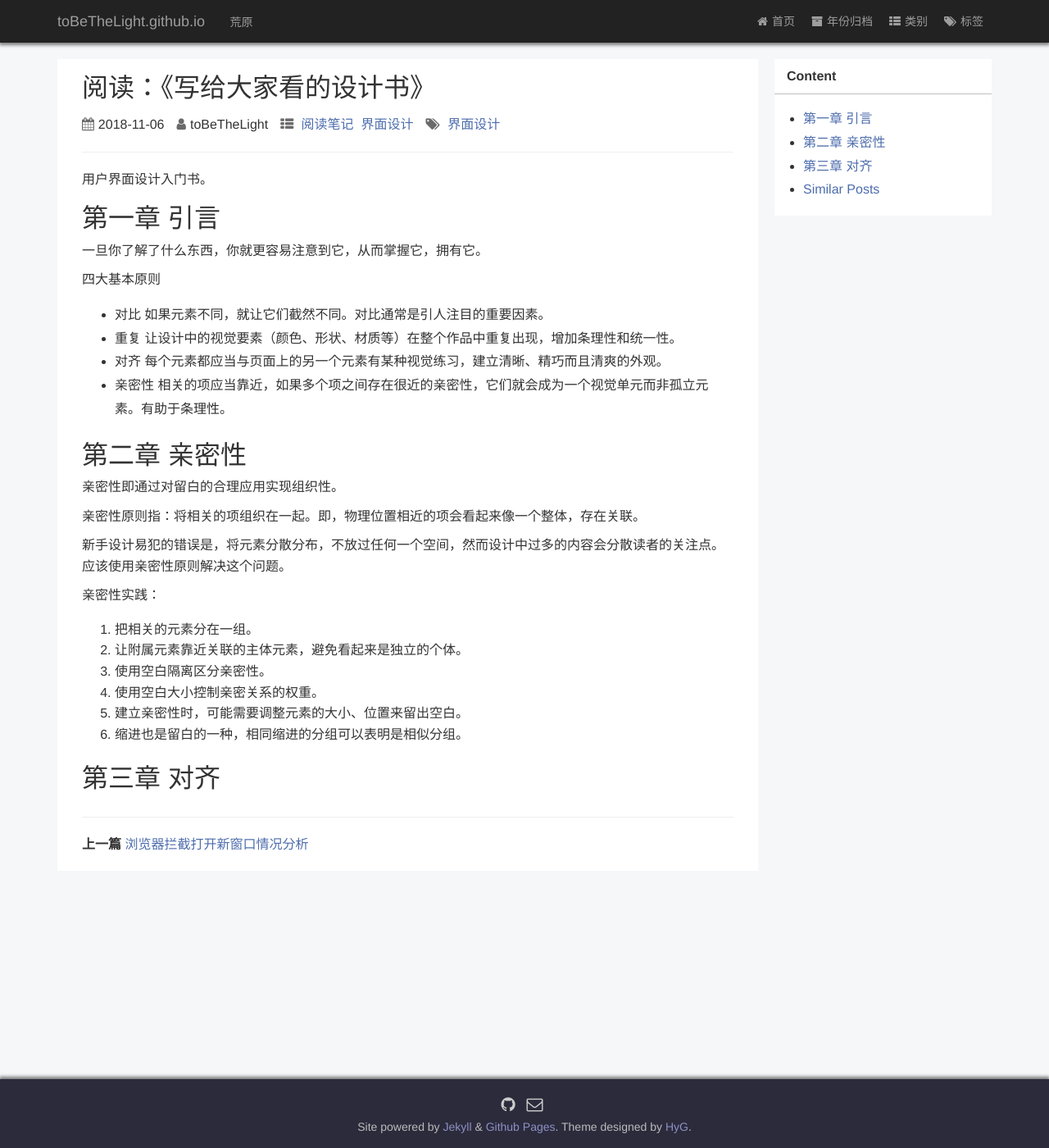
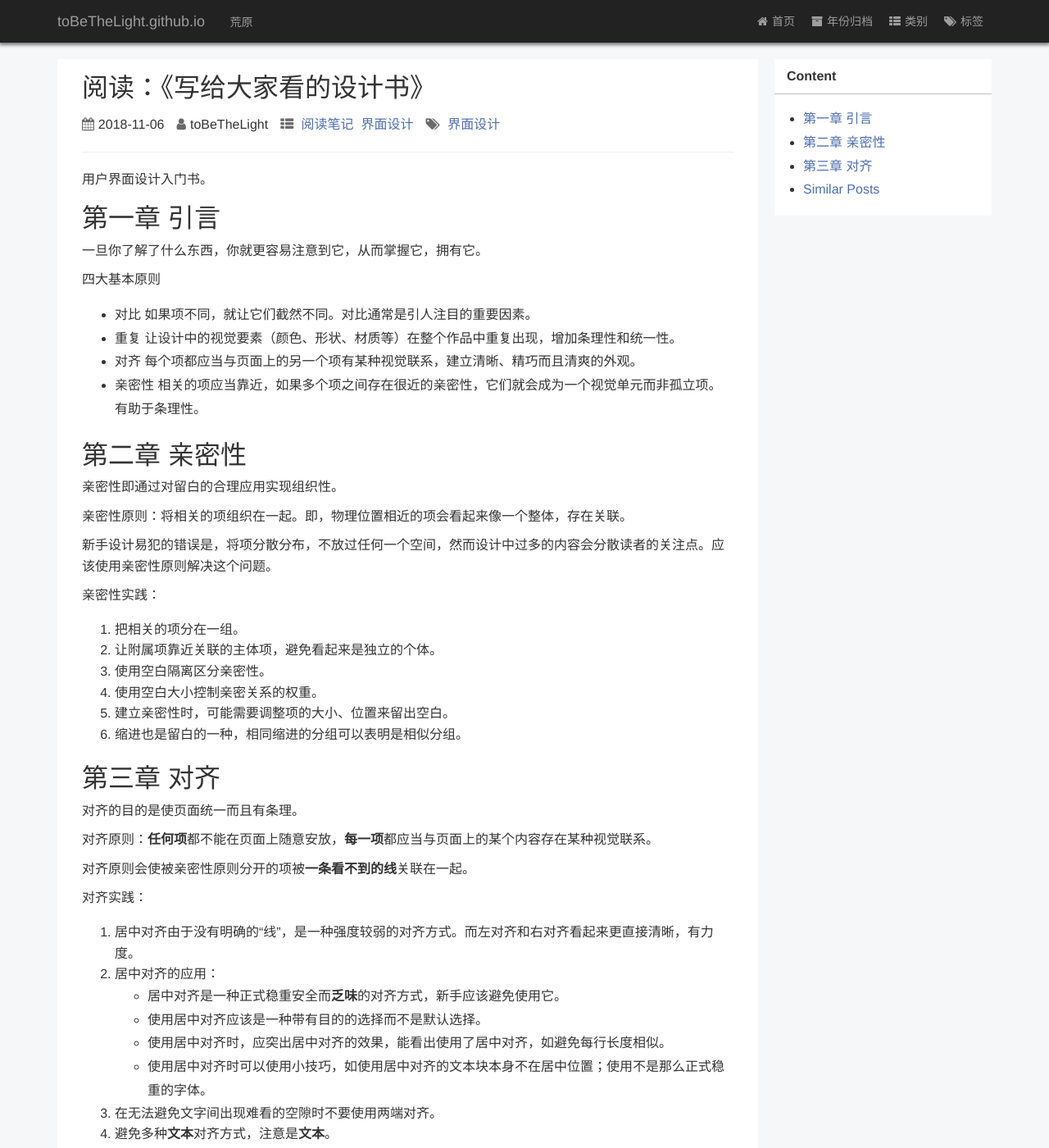
Before and after one commit to toBeTheLight/toBeTheLight.github.io, a Jekyll site: the page built from _posts/2018-11-06-《写给大家看的设计书》.md, in a window 1280 px wide and 1400 px high. Shown: the whole window at 82% size. Built offline with Jekyll 4.4.1, drawn with Linux system fonts in a browser that asks for light colours; a style sheet for code colours, icons or effects is not loaded; some of the changed text lies outside the part shown.

Commit message:
feat: 第三章

```diff
--- a/_posts/2018-11-06-《写给大家看的设计书》.md
+++ b/_posts/2018-11-06-《写给大家看的设计书》.md
@@ -20,28 +20,48 @@ author: toBeTheLight
 四大基本原则
 
 * 对比
-  如果元素不同，就让它们截然不同。对比通常是引人注目的重要因素。
+  如果项不同，就让它们截然不同。对比通常是引人注目的重要因素。
 * 重复
   让设计中的视觉要素（颜色、形状、材质等）在整个作品中重复出现，增加条理性和统一性。
 * 对齐
-  每个元素都应当与页面上的另一个元素有某种视觉练习，建立清晰、精巧而且清爽的外观。
+  每个项都应当与页面上的另一个项有某种视觉联系，建立清晰、精巧而且清爽的外观。
 * 亲密性
-  相关的项应当靠近，如果多个项之间存在很近的亲密性，它们就会成为一个视觉单元而非孤立元素。有助于条理性。
+  相关的项应当靠近，如果多个项之间存在很近的亲密性，它们就会成为一个视觉单元而非孤立项。有助于条理性。
 
 # 第二章 亲密性
 
 亲密性即通过对留白的合理应用实现组织性。
 
-亲密性原则指：将相关的项组织在一起。即，物理位置相近的项会看起来像一个整体，存在关联。
+亲密性原则：将相关的项组织在一起。即，物理位置相近的项会看起来像一个整体，存在关联。
 
-新手设计易犯的错误是，将元素分散分布，不放过任何一个空间，然而设计中过多的内容会分散读者的关注点。应该使用亲密性原则解决这个问题。
+新手设计易犯的错误是，将项分散分布，不放过任何一个空间，然而设计中过多的内容会分散读者的关注点。应该使用亲密性原则解决这个问题。
 
 亲密性实践：
-1. 把相关的元素分在一组。
-2. 让附属元素靠近关联的主体元素，避免看起来是独立的个体。
+1. 把相关的项分在一组。
+2. 让附属项靠近关联的主体项，避免看起来是独立的个体。
 3. 使用空白隔离区分亲密性。
 4. 使用空白大小控制亲密关系的权重。
-5. 建立亲密性时，可能需要调整元素的大小、位置来留出空白。
+5. 建立亲密性时，可能需要调整项的大小、位置来留出空白。
 6. 缩进也是留白的一种，相同缩进的分组可以表明是相似分组。
 
 # 第三章 对齐
+
+对齐的目的是使页面统一而且有条理。
+
+对齐原则：**任何项**都不能在页面上随意安放，**每一项**都应当与页面上的某个内容存在某种视觉联系。
+
+对齐原则会使被亲密性原则分开的项被**一条看不到的线**关联在一起。
+
+对齐实践：
+1. 居中对齐由于没有明确的“线”，是一种强度较弱的对齐方式。而左对齐和右对齐看起来更直接清晰，有力度。
+2. 居中对齐的应用：
+    * 居中对齐是一种正式稳重安全而**乏味**的对齐方式，新手应该避免使用它。
+    * 使用居中对齐应该是一种带有目的的选择而不是默认选择。
+    * 使用居中对齐时，应突出居中对齐的效果，能看出使用了居中对齐，如避免每行长度相似。
+    * 使用居中对齐时可以使用小技巧，如使用居中对齐的文本块本身不在居中位置；使用不是那么正式稳重的字体。
+3. 在无法避免文字间出现难看的空隙时不要使用两端对齐。
+4. 避免多种**文本**对齐方式，注意是**文本**。
+5. 找一条明确的对齐线，并坚持以它为基准（潜规则，第一段可以不缩进）。
+6. 可以使用多种对齐方式，但是要确保每一项都有与其他项的边界对齐的线。如使用右对齐的额外信息与使用左对齐的标题的最长右边界对齐。
+7. 让对齐线之间的留白形状更好看（被留白减弱的对齐线）是优化对齐的一种方式。
+8. 如同带有目的时使用居中对齐，我们也可以带有明确目的时打破对齐。打破对齐规则的项会被凸显。
```
